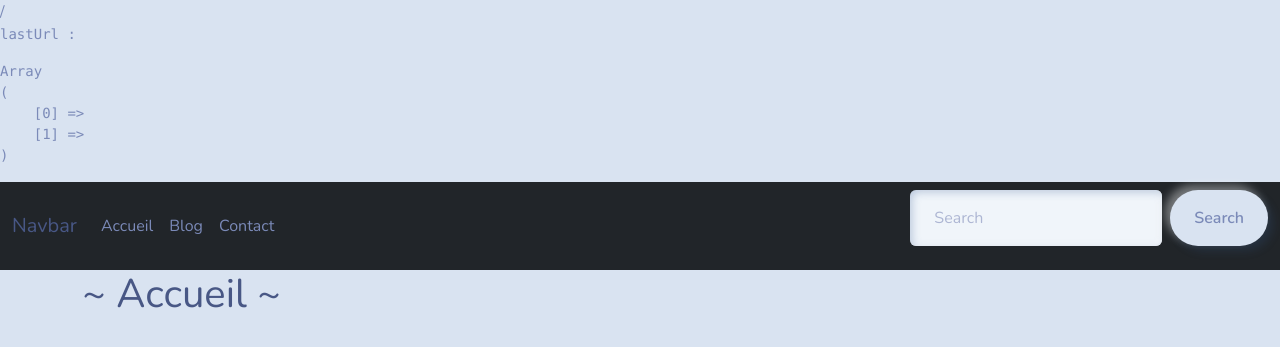
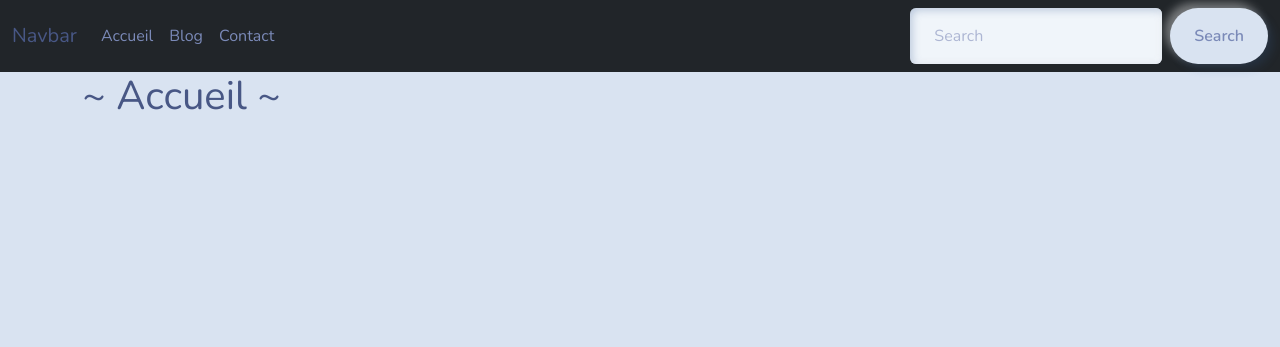
Before and after one commit to aurelienbois/poo-mvc-partage-de-recettes, a PHP site: page / in a window 1280 px wide. Shown: the top 347 px of the page. Run offline with PHP 8.4, Linux system fonts and the light colour scheme; data that the repository does not hold is empty.

Commit message:
modification et résolution bug de routes

```diff
--- a/index.php
+++ b/index.php
@@ -4,9 +4,6 @@
 ini_set('display_errors', 1); // utile pour les développeurs
 ini_set('display_startup_errors', 1); // utile pour les développeurs
 error_reporting(E_ALL);
-
-//url = /recipe/lire/titre-de-la-recette
-echo $_SERVER['REQUEST_URI'];
 
 $url = explode(
     '/', // séparateur
@@ -16,15 +13,11 @@ $url = explode(
     )
 );
 
-$lastUrl = end($url); // on récupère le dernier élément du tableau8
-
-echo '<pre>';
-echo 'lastUrl : ' . $lastUrl . '<br>';
-echo '</pre>';
+$lastUrl = end($url); // on récupère le dernier élément du tableau
 
 $map = [
-    'accueil' => ['acceuil', 'accueil', ''],
-    'blog' => ['blog', 'blog', ''],
+    'accueil' => ['accueil', 'accueil', ''],
+    'blog' => ['blog', 'lire', ''],
     'contact' => ['contact', 'contact', ''],
     '' => ['accueil', 'accueil', ''],
 ];
@@ -40,15 +33,6 @@ if (is_numeric($lastUrl)) {
     $action = 'accueil';
     $id = '';
 }
-
-
-
-//on ne garde que les 3 derniers éléments du tableau
-list($controller,$action,$id) = array_slice($url, -3, 3, false);
-
-echo '<pre>';
-print_r($url);
-echo '</pre>';
 
 // routeur
 switch ($controller) {
```
